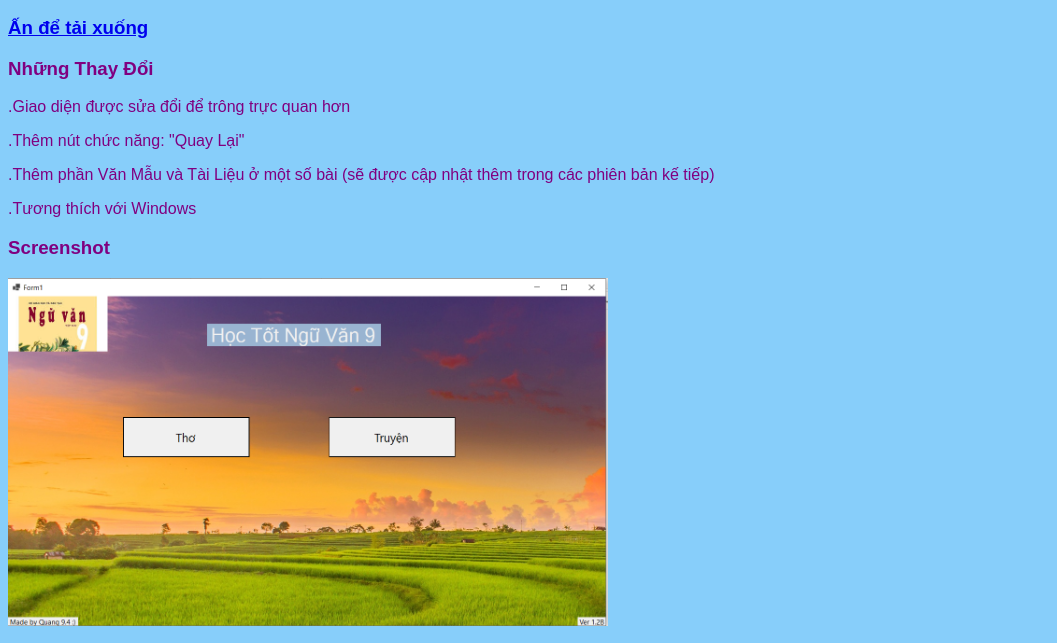
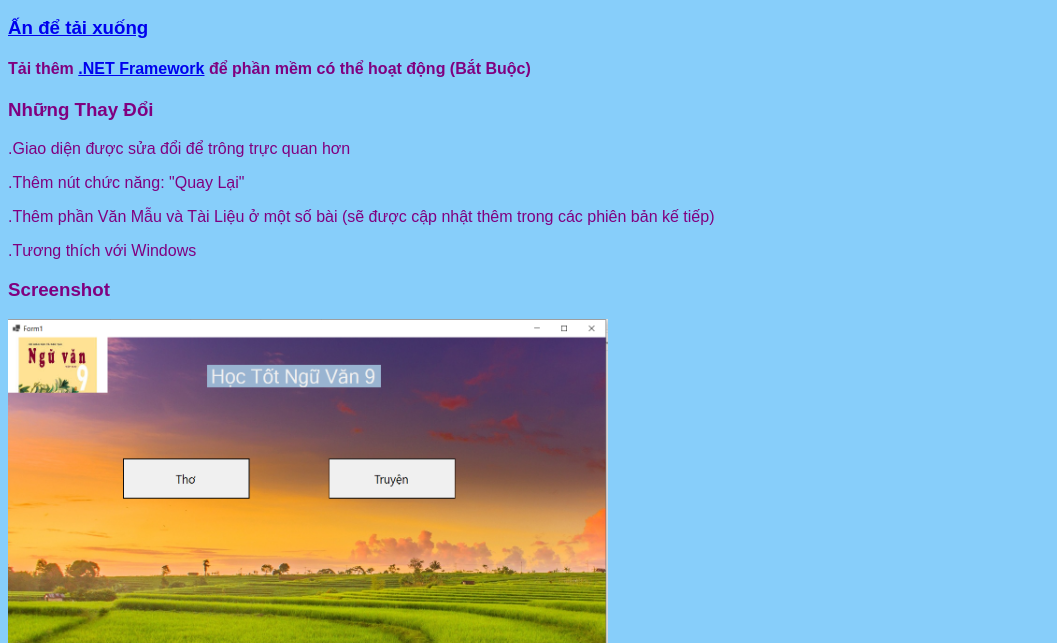
Before and after one commit to QuangNhatTewak/Hoctotnguvan9, a plain HTML site: page download.html in a window 1280 px wide. Shown: the part 137-780 px from the top of the page, without its empty margins (0-1057 px from the left). Drawn offline with Linux system fonts and the light colour scheme.

Commit message:
Update download.html

```diff
--- a/download.html
+++ b/download.html
@@ -15,6 +15,7 @@
     <h1>Tải Xuống</h1>
     <h2>.Phiên bản <strong>1.2B</strong></h2>
     <h3><a href="Học tốt ngữ văn 9 version 1.2B.rar">Ấn để tải xuống</a></h3>
+    <h4>Tải thêm <a href="https://go.microsoft.com/fwlink/?LinkId=2085155">.NET Framework</a> để phần mềm có thể hoạt động (Bắt Buộc)</h4>
     <h3>Những Thay Đổi</h3>
     <p>.Giao diện được sửa đổi để trông  trực quan hơn</p>
     <p>.Thêm nút chức năng: "Quay Lại"</p>
```
